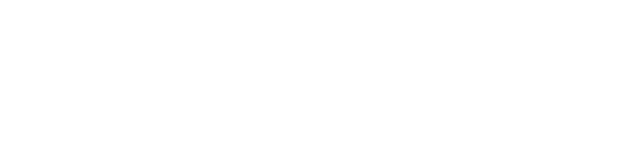
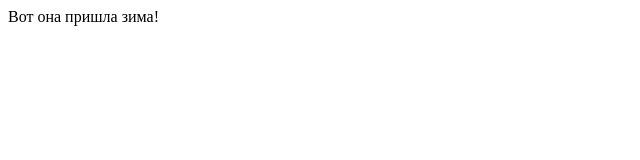
Before and after one commit to 1lid/xxx, a plain HTML site: page goodbye.html in a window 1280 px wide. Shown: the whole page, without its empty margins (0-640 px from the left). Drawn offline with Linux system fonts and the light colour scheme.

Commit message:
пришла зима

```diff
--- a/goodbye.html
+++ b/goodbye.html
@@ -4,6 +4,6 @@
 	<title>Document</title>
 </head>
 <body>
-
+	Вот она пришла зима!
 </body>
 </html>
```
